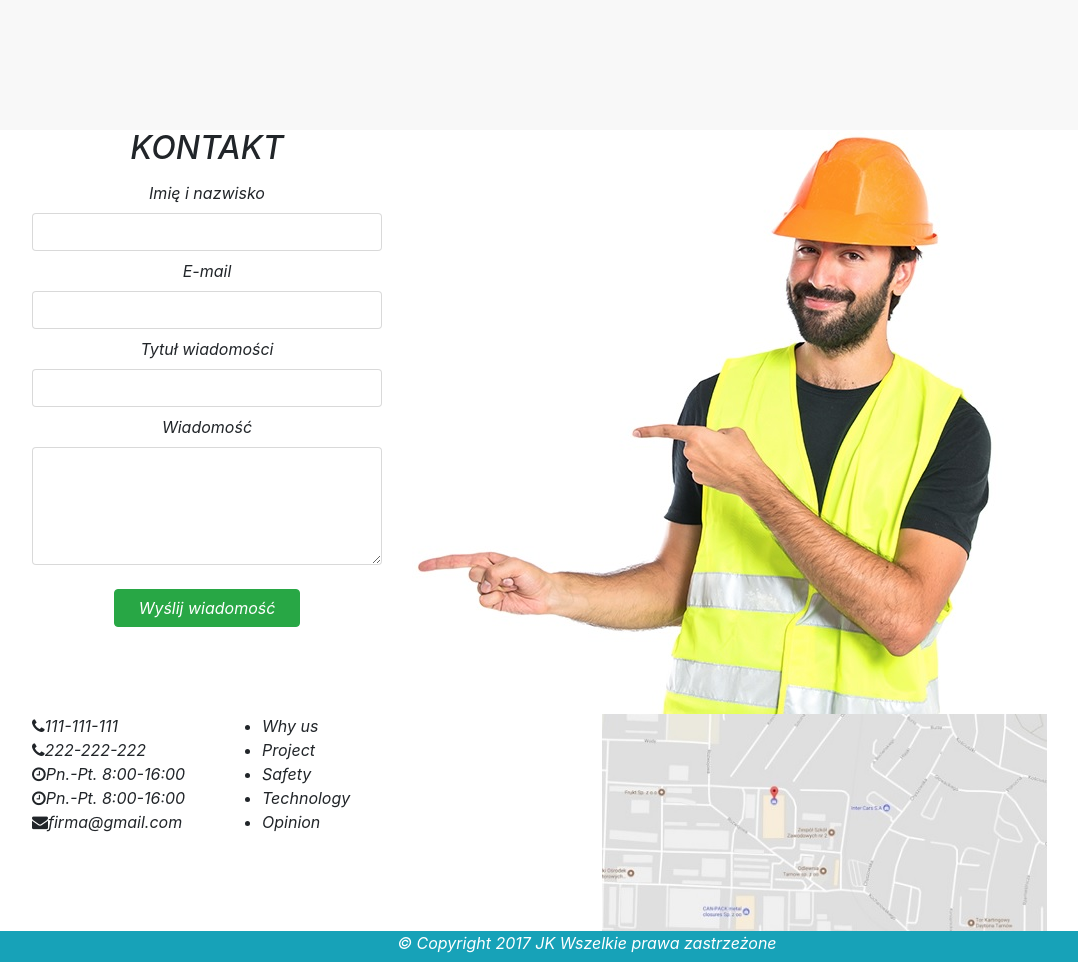
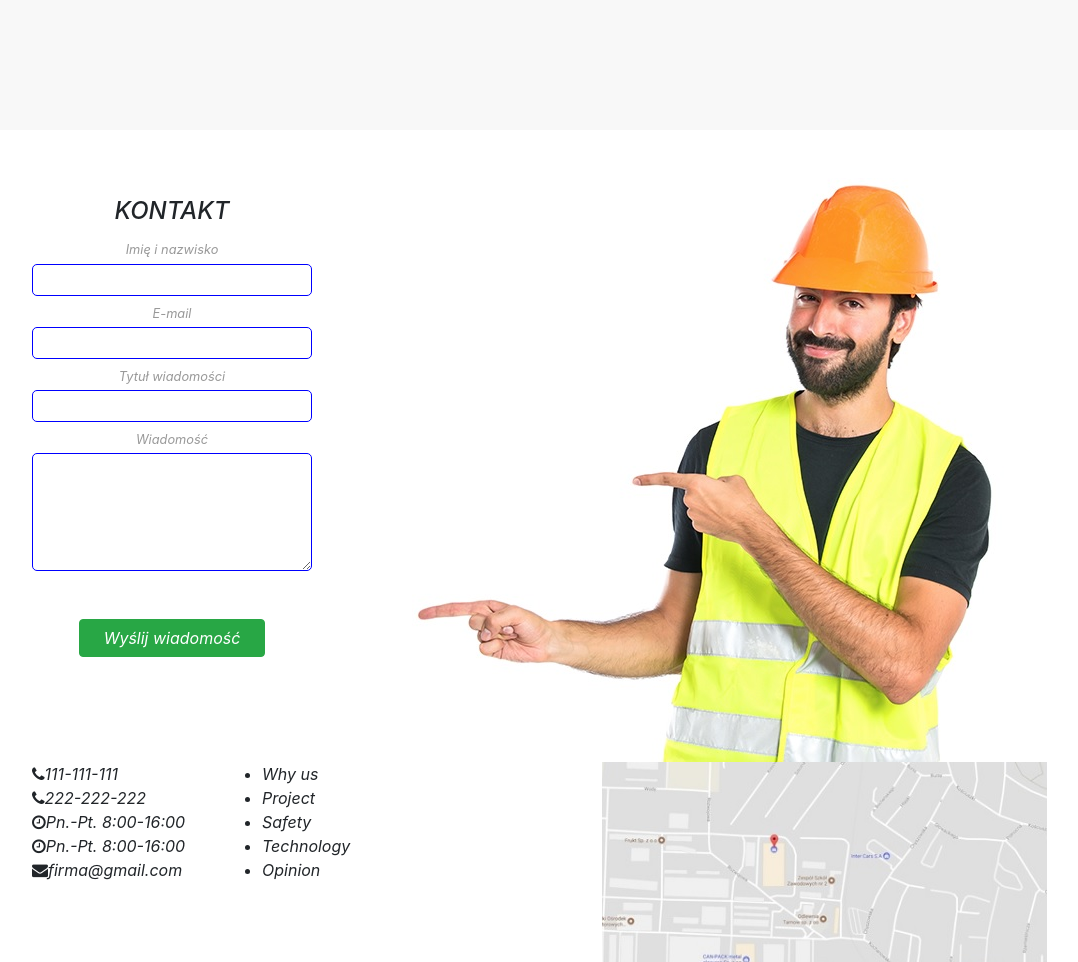
Before and after one commit to Jarek1983/Builder_company, a plain HTML site: page index.html in a window 1280 px wide. Shown: the part 2089-3051 px from the top of the page, without its empty margins (53-1131 px from the left). Drawn offline with Linux system fonts and the light colour scheme.

Commit message:
Create style for contact

```diff
--- a/css/style.css
+++ b/css/style.css
@@ -91,3 +91,33 @@ p {
     margin: 0.5rem 0;
     padding: 0.5rem 3rem;
 }
+
+/*Contact*/
+
+.write {
+    width: 80%;
+    padding: 20px 0 50px;
+}
+
+.write-header {
+    font-size: 1.5rem;
+}
+
+.form-control-label {
+    margin-bottom: 0.25rem;
+    font-size: 0.8rem;
+    color: #999999;
+}
+
+.form-control {
+    border-radius: 5px;
+    border-color: #0000ff;
+}
+
+input {
+    height: 2rem;
+}
+
+textarea {
+    margin-bottom: 1.5rem;
+}
--- a/index.html
+++ b/index.html
@@ -137,12 +137,12 @@ klasy portfolio, portfolio-header, portfolio-subheader - own class - working on
   </section>
 
   <!-- Contact setion -->
-  <section class="write1">
+  <section class="pt-5">
     <div class="container">
       <div class="row">
         <div class="col-md-4 text-center">
-          <div class="write2">
-            <h2 class="text-uppercase">Kontakt</h2>
+          <div class="write">
+            <h2 class="text-uppercase write-header">Kontakt</h2>
             <form action="">
               <label for="name" class="form-control-label pt-2">Imię i nazwisko</label>
               <input type="text" id="name" class="form-control">
@@ -156,8 +156,8 @@ klasy portfolio, portfolio-header, portfolio-subheader - own class - working on
             </form>
           </div>
         </div>
-        <div class="col-md-8">
-          <img class="img-fluid" src="images/budowlaniec.jpg" alt="budowlaniec">
+        <div class="col-md-8 d-flex">
+          <img class="align-self-end img-fluid" src="images/budowlaniec.jpg" alt="budowlaniec">
         </div>
       </div>
     </div>
```
